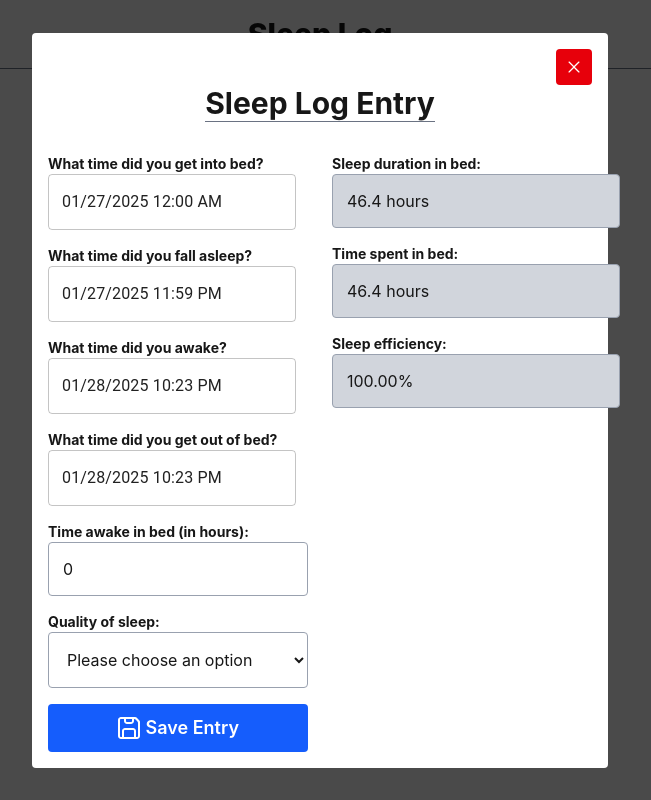
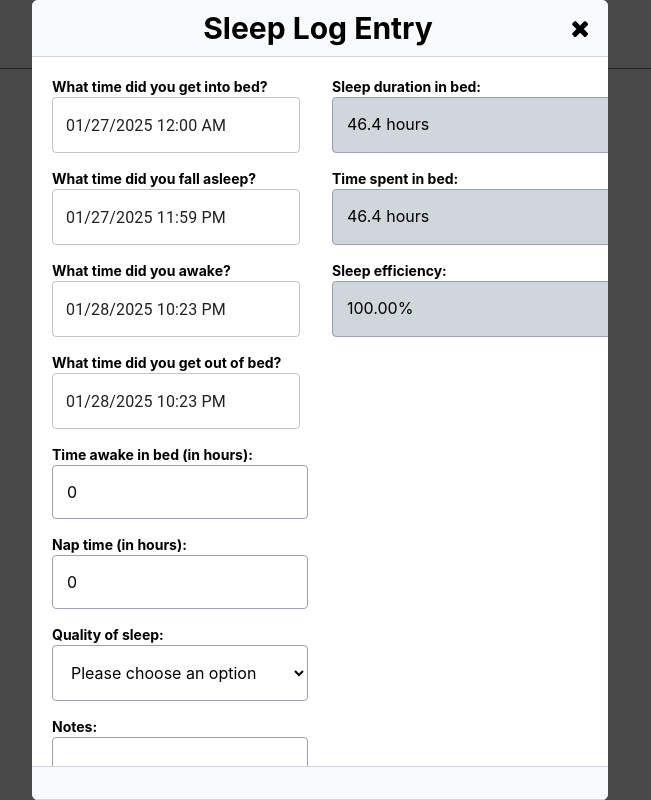
Before and after one commit to mattcarlotta/sleep-log, a React (Vite) app: page / in a window 1280 px wide. Both pictures are taken after a click on the button 1234 px from the left and 754 px from the top of the page. Shown: the whole page, without its empty margins (320-971 px from the left). Built offline with nearby package versions, Linux system fonts and the light colour scheme.

Commit message:
feat: implement saving entry to localStorage

```diff
--- a/src/App.tsx
+++ b/src/App.tsx
@@ -1,6 +1,7 @@
 import { LocalizationProvider } from '@mui/x-date-pickers';
 import { AdapterDayjs } from '@mui/x-date-pickers/AdapterDayjs'
 import SleepForm from "./SleepForm"
+import SleepEntries from './SleepEntries';
 
 function App() {
     return (
@@ -24,6 +25,7 @@ function App() {
                 id="main"
                 className="flex flex-col justify-center items-center space-y-4 py-10 max-w-lg mx-auto"
             >
+                <SleepEntries />
                 <LocalizationProvider dateAdapter={AdapterDayjs}>
                     <SleepForm />
                 </LocalizationProvider>
--- a/src/CancelIcon.tsx
+++ b/src/CancelIcon.tsx
@@ -1,8 +1,8 @@
 export default function CancelIcon({ className }: { className?: string }) {
     return (
-        <svg className={className} viewBox="0 0 32 32" xmlns="http://www.w3.org/2000/svg">
+        <svg className={className} viewBox="-10 0 815 1024">
             <title>Cancel</title>
-            <path xmlns="http://www.w3.org/2000/svg" d="M17.769 16l9.016-9.016c0.226-0.226 0.366-0.539 0.366-0.884 0-0.691-0.56-1.251-1.251-1.251-0.346 0-0.658 0.14-0.885 0.367v0l-9.015 9.015-9.016-9.015c-0.226-0.226-0.539-0.366-0.884-0.366-0.69 0-1.25 0.56-1.25 1.25 0 0.345 0.14 0.658 0.366 0.884v0l9.015 9.016-9.015 9.015c-0.227 0.226-0.367 0.539-0.367 0.885 0 0.691 0.56 1.251 1.251 1.251 0.345 0 0.658-0.14 0.884-0.366v0l9.016-9.016 9.015 9.016c0.227 0.228 0.541 0.369 0.888 0.369 0.691 0 1.251-0.56 1.251-1.251 0-0.347-0.141-0.661-0.369-0.887l-0-0z" />
+            <path fill="currentColor" d="M742 765q0 10 -4.5 20.5t-11.5 17.5l-78 78q-8 8 -18 12t-21 4t-21 -4t-18 -12l-168 -168l-168 168q-7 8 -17.5 12t-21.5 4q-10 0 -20.5 -4t-17.5 -12l-78 -78q-8 -7 -12 -17.5t-4 -20.5q0 -11 4 -21.5t12 -17.5l168 -168l-168 -168q-8 -8 -12 -18t-4 -21t4 -21t12 -18 l78 -78q7 -7 17.5 -11.5t20.5 -4.5q11 0 21.5 4.5t17.5 11.5l168 168l168 -168q8 -7 18 -11.5t21 -4.5t21 4.5t18 11.5l78 78q7 8 11.5 18t4.5 21t-4.5 21t-11.5 18l-168 168l168 168q7 7 11.5 17.5t4.5 21.5v0z" />
         </svg>
     )
 }
--- /dev/null
+++ b/src/ReadyOnlyTextInput.tsx
@@ -0,0 +1,20 @@
+type ReadOnlyTextInputProps = {
+    id: string
+    label: string
+    value: string
+}
+
+export default function ReadOnlyTextInput({ id, label, value, }: ReadOnlyTextInputProps) {
+    return (
+        <div>
+            <label className="block text-sm font-bold" htmlFor={id}>{label}</label>
+            <input
+                id={id}
+                className="cursor-not-allowed pt-3.5 pb-4 pl-3.5 pr-6 border border-gray-400 rounded bg-gray-300"
+                type="text"
+                readOnly
+                value={value}
+            />
+        </div>
+    )
+}
--- /dev/null
+++ b/src/SleepEntries.tsx
@@ -0,0 +1,5 @@
+export default function SleepEntries() {
+    return (
+        <p>Sleep Entries</p>
+    )
+}
--- a/src/SleepForm.tsx
+++ b/src/SleepForm.tsx
@@ -2,11 +2,12 @@ import type { ChangeEvent, FormEvent } from "react"
 import type { Dayjs } from 'dayjs';
 import { useState } from "react"
 import { createPortal } from 'react-dom'
+import { DateTimePicker } from '@mui/x-date-pickers/DateTimePicker';
 import dayjs from 'dayjs';
-import { DateTimePicker } from '@mui/x-date-pickers/DateTimePicker';
 import AddIcon from "./AddIcon";
 import SaveIcon from "./SaveIcon";
 import CancelIcon from "./CancelIcon";
+import ReadOnlyTextInput from "./ReadyOnlyTextInput";
 
 type SleepLog = {
     inBedTime: Dayjs | null
@@ -16,7 +17,10 @@ type SleepLog = {
     totalTimeAwake: number
     sleepQuality: string
     napTime: number
+    notes: string
 }
+
+type SleepEntry = SleepLog & { id: number, totalSleep: number, sleepEfficiency: number };
 
 const initialDate = dayjs()
 const initialState = {
@@ -27,11 +31,13 @@ const initialState = {
     totalTimeAwake: 0.00,
     sleepQuality: "",
     napTime: 0,
+    notes: "",
 }
 
 export default function SleepLog() {
     const [showForm, setShowForm] = useState(false);
     const [sleepLog, setSleepLog] = useState<SleepLog>(initialState);
+    const [formError, setFormError] = useState("");
 
     const timeInBed = sleepLog.outOfBed ? sleepLog.outOfBed.diff(sleepLog.inBedTime, "hours", true) : 0;
     const totalSleep = timeInBed - sleepLog.totalTimeAwake;
@@ -41,9 +47,9 @@ export default function SleepLog() {
         setSleepLog(p => ({ ...p, [e.target.name]: parseFloat(e.target.value || "0") }));
     };
 
-    const handleSelectChange = (e: ChangeEvent<HTMLSelectElement>) => {
+    const handleFieldChange = (e: ChangeEvent<HTMLTextAreaElement | HTMLSelectElement>) => {
         setSleepLog(p => ({ ...p, [e.target.name]: e.target.value }));
-    }
+    };
 
     const handleDateChange = (name: string, value: Dayjs | null) => {
         setSleepLog(p => ({ ...p, [name]: value }));
@@ -52,12 +58,29 @@ export default function SleepLog() {
     const handleCancelForm = () => {
         setSleepLog(initialState);
         setShowForm(false);
+        setFormError("");
     }
 
     const handleFormSubmit = (e: FormEvent) => {
         e.preventDefault();
-        alert(JSON.stringify({ ...sleepLog, timeInBed, totalSleep, sleepEfficiency }, null, 2));
+        setFormError("");
+        try {
+            if (!sleepLog.sleepQuality) {
+                throw new Error("You must choose a quality of sleep option!");
+            }
+
+            const sleepEntries: Array<SleepEntry> = JSON.parse(localStorage.getItem("entries") || "[]");
+            const entryId = dayjs(sleepLog.timeAwake).startOf("day").valueOf();
+            if (sleepEntries.some(({ id }) => id === entryId)) {
+                throw new Error(`An entry for ${dayjs(entryId).format("MM/DD/YYYY")} already exists!`);
+            }
+
+            sleepEntries.push({ ...sleepLog, id: entryId, totalSleep, sleepEfficiency });
+            localStorage.setItem("entries", JSON.stringify(sleepEntries));
             handleCancelForm();
+        } catch (error) {
+            setFormError(`Unable to save entry. Reason: ${(error as Error)?.message}`);
+        }
     }
 
     if (!showForm) {
@@ -77,28 +100,24 @@ export default function SleepLog() {
             <div className="fixed top-0 right-0 bottom-0 left-0 z-1200">
                 <div className="fixed top-0 right-0 bottom-0 left-0 z-[-1] flex items-center justify-center bg-black/70" />
                 <div className="h-full flex justify-center items-center overflow-y-auto">
-                    <div
-                        className="flex flex-col max-w-xl mx-auto bg-white p-4 rounded"
-                        role="dialog"
-                        aria-labelledby="modal-title"
-                        aria-describedby="modal-description"
-                        aria-modal="true"
-                        tabIndex={0}
-                    >
-                        <div className="flex justify-end">
+                    <dialog className="relative z-50 flex flex-col max-w-xl h-full max-h-full overflow-y-auto sm:h-auto sm:m-4 sm:rounded-md" aria-modal="true">
+                        <div className="flex flex-row items-center border-b border-gray-300 bg-gray-50">
+                            <div className="h-14 p-4 w-14" />
+                            <header className="flex-1 py-2">
+                                <h2 className="text-3xl font-bold text-center">Sleep Log Entry</h2>
+                            </header>
+                            <div className="flex justify-end rounded-full w-14 mr-1">
                                 <button
                                     type="button"
                                     title="Cancel"
-                                className="flex justify-center items-center cursor-pointer rounded bg-red-600 p-2.5 text-white text-lg hover:bg-red-700"
+                                    className="cursor-pointer rounded p-3 transition-all hover:text-red-500"
                                     onClick={handleCancelForm}
                                 >
-                                <CancelIcon className="h-4 w-4 fill-white" />
+                                    <CancelIcon className="h-6 w-6" />
                                 </button>
                             </div>
-                        <div className="flex flex-col justify-center items-center space-y-8">
-                            <header>
-                                <h2 className="text-3xl border-b border-gray-500 font-bold">Sleep Log Entry</h2>
-                            </header>
+                        </div>
+                        <div className="flex-1 space-y-5 overflow-y-auto bg-gray-50 p-5 relative !overflow-x-hidden !bg-white sm:h-auto">
                             <div className="grid grid-cols-2 gap-x-6">
                                 <form onSubmit={handleFormSubmit} className="space-y-4">
                                     <div>
@@ -145,13 +164,25 @@ export default function SleepLog() {
                                         />
                                     </div>
                                     <div>
+                                        <label className="block text-sm font-bold" htmlFor="nap-time">Nap time (in hours):</label>
+                                        <input
+                                            id="nap-time"
+                                            className="w-full py-3.5 pl-3.5 border border-gray-400 rounded"
+                                            name="napTime"
+                                            type="number"
+                                            step="0.1"
+                                            value={sleepLog.napTime}
+                                            onChange={handleInputChange}
+                                        />
+                                    </div>
+                                    <div>
                                         <label className="block text-sm font-bold" htmlFor="sleep-quality">Quality of sleep:</label>
                                         <select
                                             name="sleepQuality"
                                             id="sleep-quality"
                                             className="w-full py-4 pl-3.5 border border-gray-400 rounded"
                                             value={sleepLog.sleepQuality}
-                                            onChange={handleSelectChange}
+                                            onChange={handleFieldChange}
                                         >
                                             <option value="">Please choose an option</option>
                                             <option value="very poor">Very Poor</option>
@@ -162,6 +193,17 @@ export default function SleepLog() {
                                         </select>
                                     </div>
                                     <div>
+                                        <label className="block text-sm font-bold" htmlFor="notes">Notes:</label>
+                                        <textarea
+                                            id="notes"
+                                            name="notes"
+                                            className="w-full p-1 border border-gray-400 rounded"
+                                            value={sleepLog.notes}
+                                            onChange={handleFieldChange}
+                                        />
+                                    </div>
+                                    {formError.length > 0 && <p className="text-red-500 font-semibold">{formError}</p>}
+                                    <div>
                                         <button
                                             type="submit"
                                             className="w-full flex justify-center items-center cursor-pointer rounded bg-blue-600 p-2.5 text-white text-lg font-semibold hover:bg-blue-700"
@@ -171,40 +213,14 @@ export default function SleepLog() {
                                     </div>
                                 </form>
                                 <div className="space-y-4">
-                                    <div>
-                                        <label className="block text-sm font-bold" htmlFor="time-asleep">Sleep duration in bed:</label>
-                                        <input
-                                            id="time-asleep"
-                                            className="cursor-not-allowed py-3.5 pl-3.5 pr-6 border border-gray-400 rounded bg-gray-300"
-                                            type="text"
-                                            readOnly
-                                            value={`${totalSleep?.toFixed(1)} hours`}
-                                        />
-                                    </div>
-                                    <div>
-                                        <label className="block text-sm font-bold" htmlFor="time-in-bed">Time spent in bed:</label>
-                                        <input
-                                            id="time-in-bed"
-                                            className="cursor-not-allowed py-3.5 pl-3.5 pr-6 border border-gray-400 rounded bg-gray-300"
-                                            type="text"
-                                            readOnly
-                                            value={`${timeInBed?.toFixed(1)} hours`}
-                                        />
-                                    </div>
-                                    <div>
-                                        <label className="block text-sm font-bold" htmlFor="sleep-efficiency">Sleep efficiency:</label>
-                                        <input
-                                            id="sleep-efficiency"
-                                            className="cursor-not-allowed py-3.5 pl-3.5 pr-6 border border-gray-400 rounded bg-gray-300"
-                                            type="text"
-                                            readOnly
-                                            value={`${sleepEfficiency?.toFixed(2)}%`}
-                                        />
+                                    <ReadOnlyTextInput id="time-asleep" label="Sleep duration in bed:" value={`${totalSleep?.toFixed(1)} hours`} />
+                                    <ReadOnlyTextInput id="time-in-bed" label="Time spent in bed:" value={`${timeInBed?.toFixed(1)} hours`} />
+                                    <ReadOnlyTextInput id="sleep-efficiency" label="Sleep efficiency:" value={`${sleepEfficiency?.toFixed(2)}%`} />
                                 </div>
                             </div>
                         </div>
-                        </div>
-                    </div>
+                        <div className="flex flex-initial border-t border-b border-gray-300 bg-gray-50 p-4" />
+                    </dialog>
                 </div>
             </div>,
             document.body
```
Lines whose indentation alone changed are shown as unchanged.
